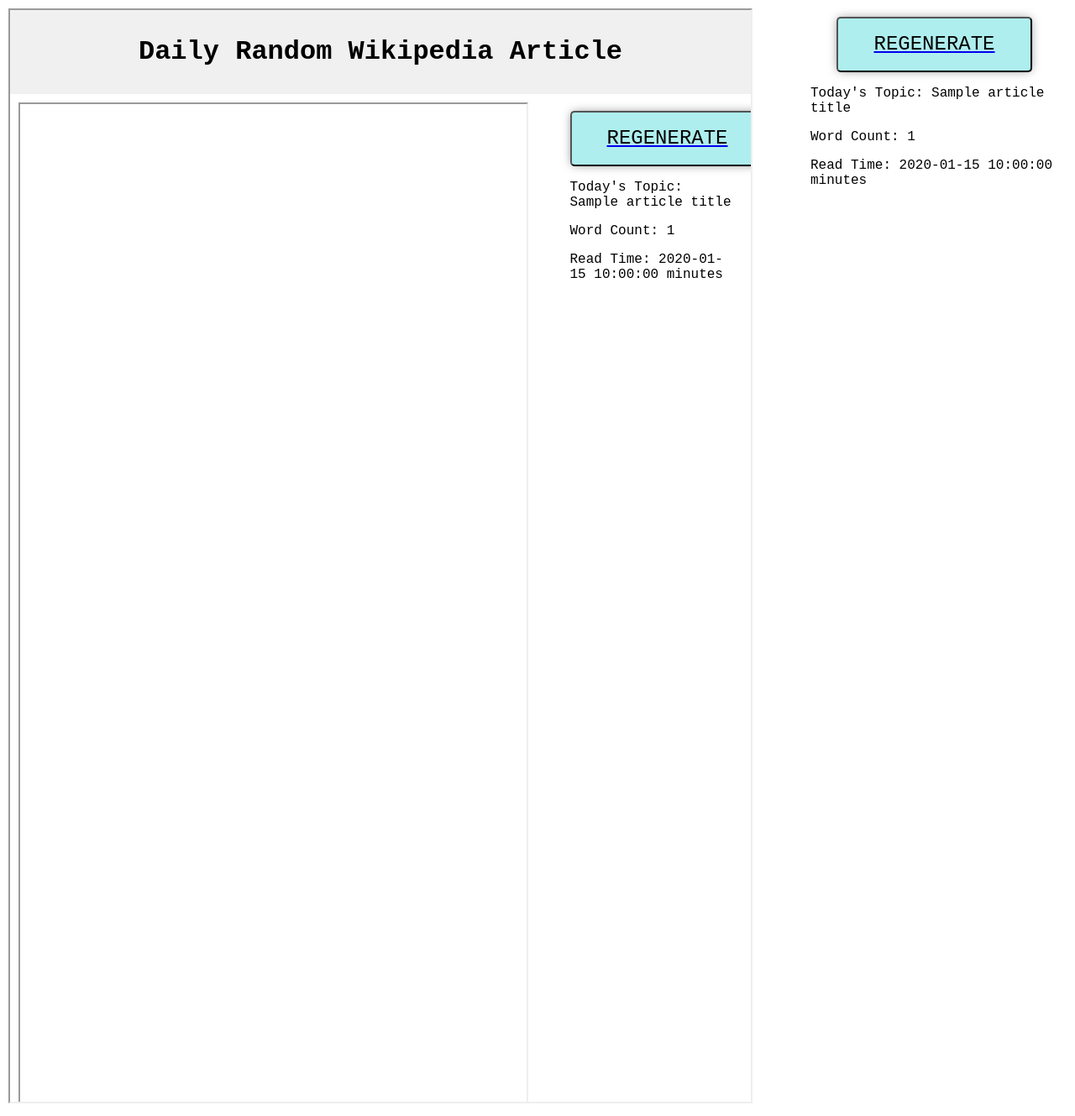
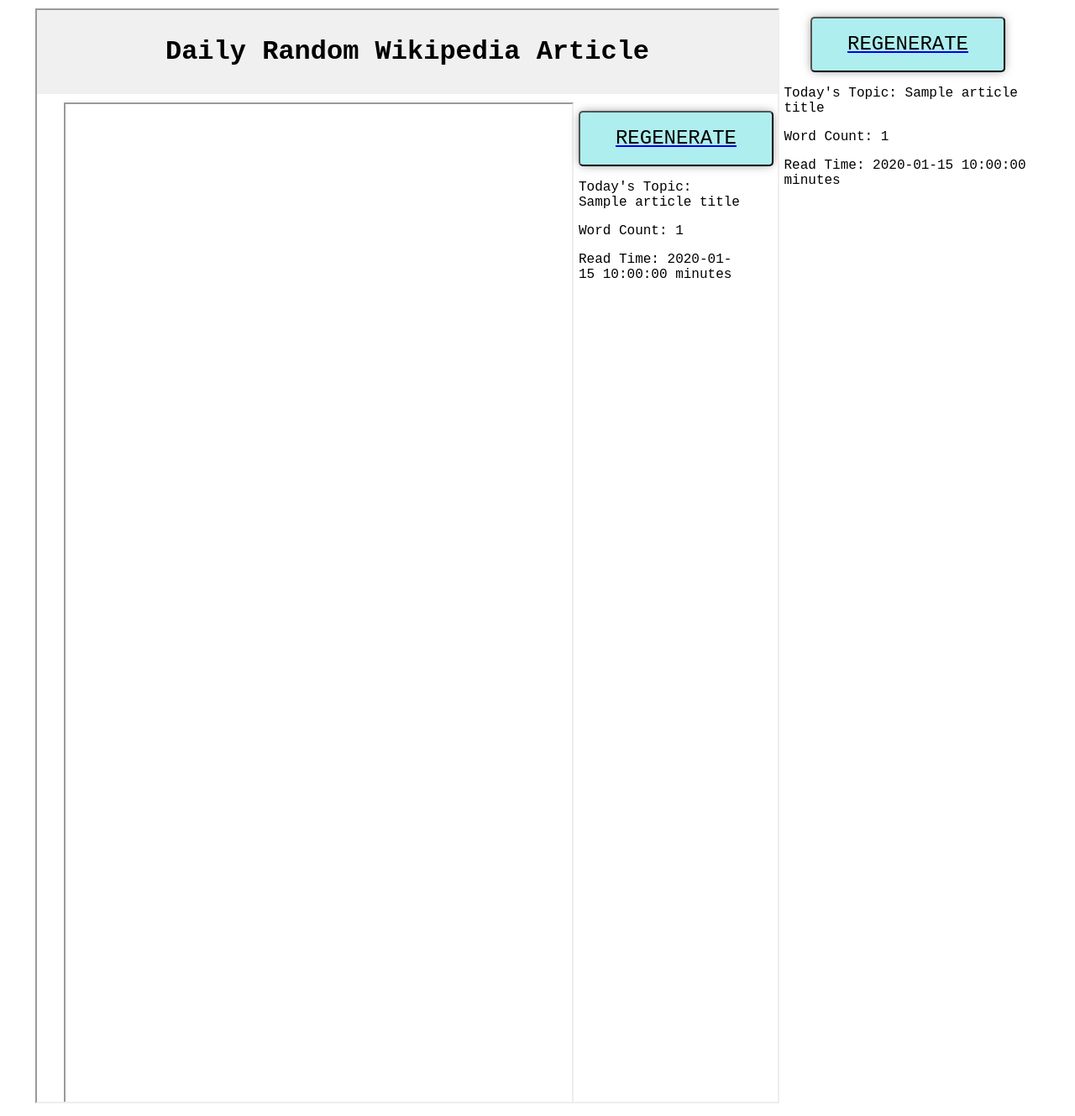
Before and after one commit to BerkKoksal/Wikipedia_Article_Randomizer, a Python web app: template src/templates/Template.html in a window 1280 px wide. Shown: the part 100-1429 px from the top of the page at 84% size. Run offline with Jinja, Linux system fonts and the light colour scheme; the template is opened without the code that fills it: most values are stand-ins (such as "Sample title", 1, 10 or a date in 2020).

Commit message:
FINAL FINAL

```diff
--- a/src/templates/Randomize.html
+++ b/src/templates/Randomize.html
@@ -17,7 +17,7 @@
 
                 section {
                     display: flex;
-                    justify-content: space-between;
+                    justify-content: center;
                     padding: 10px;
                 }
 
--- a/src/templates/Template.html
+++ b/src/templates/Template.html
@@ -18,7 +18,7 @@
 
         section {
             display: flex;
-            justify-content: space-between;
+            justify-content: center;
             padding: 10px;
         }
 
```
